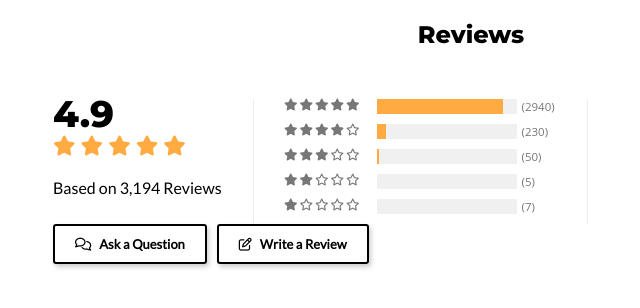
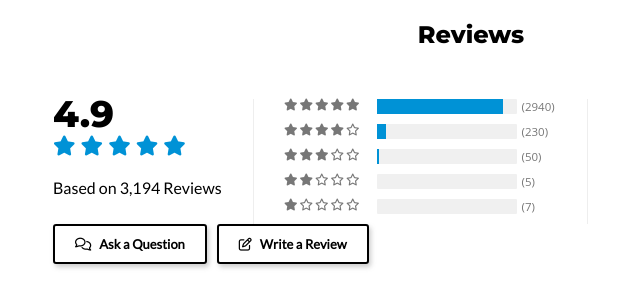
Before and after one commit to juanbonami/Beyond-40, a plain HTML site: page index.html in a window 1280 px wide. Shown: the whole page, without its empty margins (169-809 px from the left). Drawn offline with Linux system fonts and the light colour scheme.

Commit message:
changed color from yellow to blue

```diff
--- a/styles.css
+++ b/styles.css
@@ -25,7 +25,7 @@ body {
 }
 
 .yellow-star {
-  color: #ffab41;
+  color: #0092d6;
 }
 
 .gray-star {
@@ -84,7 +84,7 @@ body {
 
 .fill {
   height: 15px;
-  background-color: #ffab41;
+  background-color: #0092d6;
   margin-bottom: 7px;
 }
 
```
